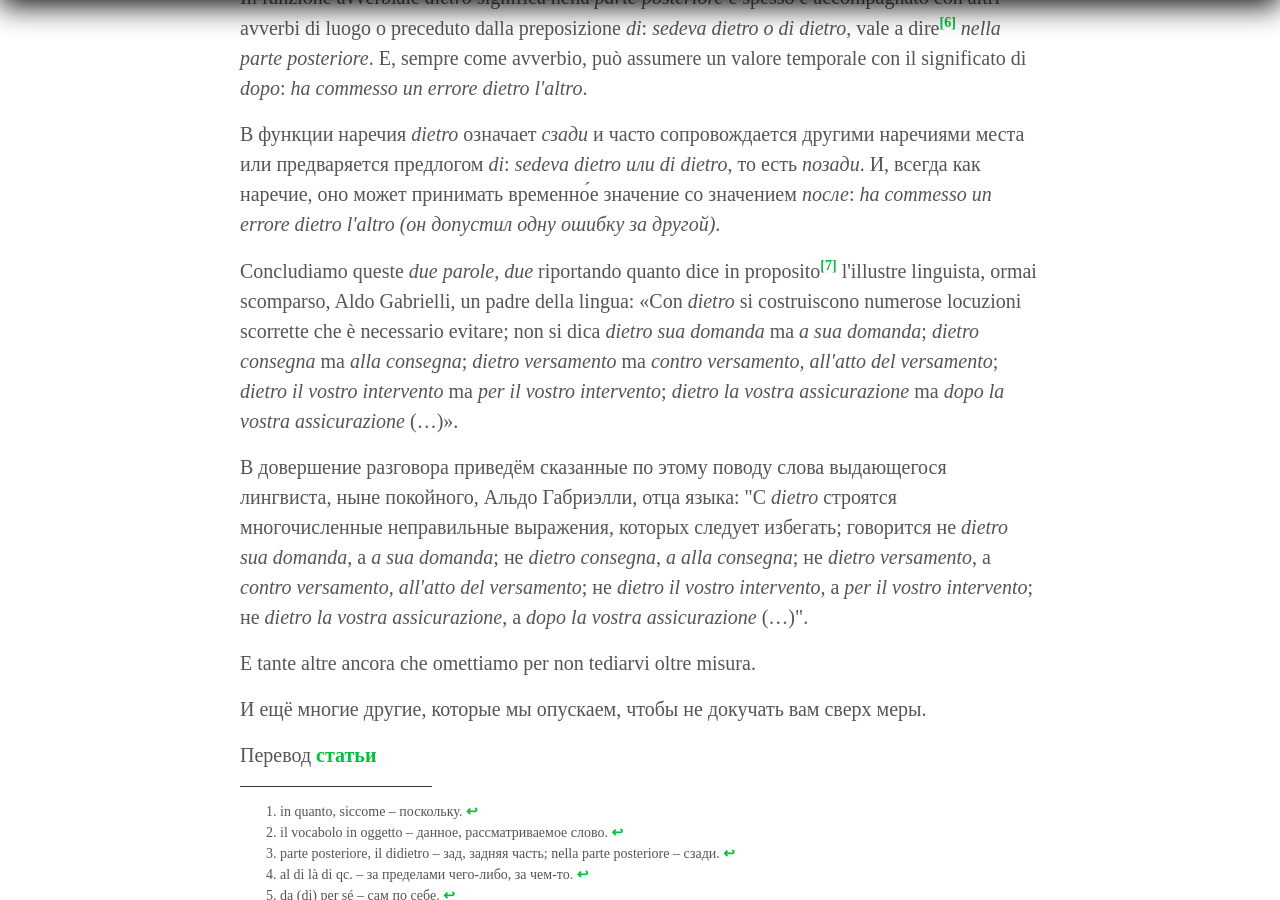
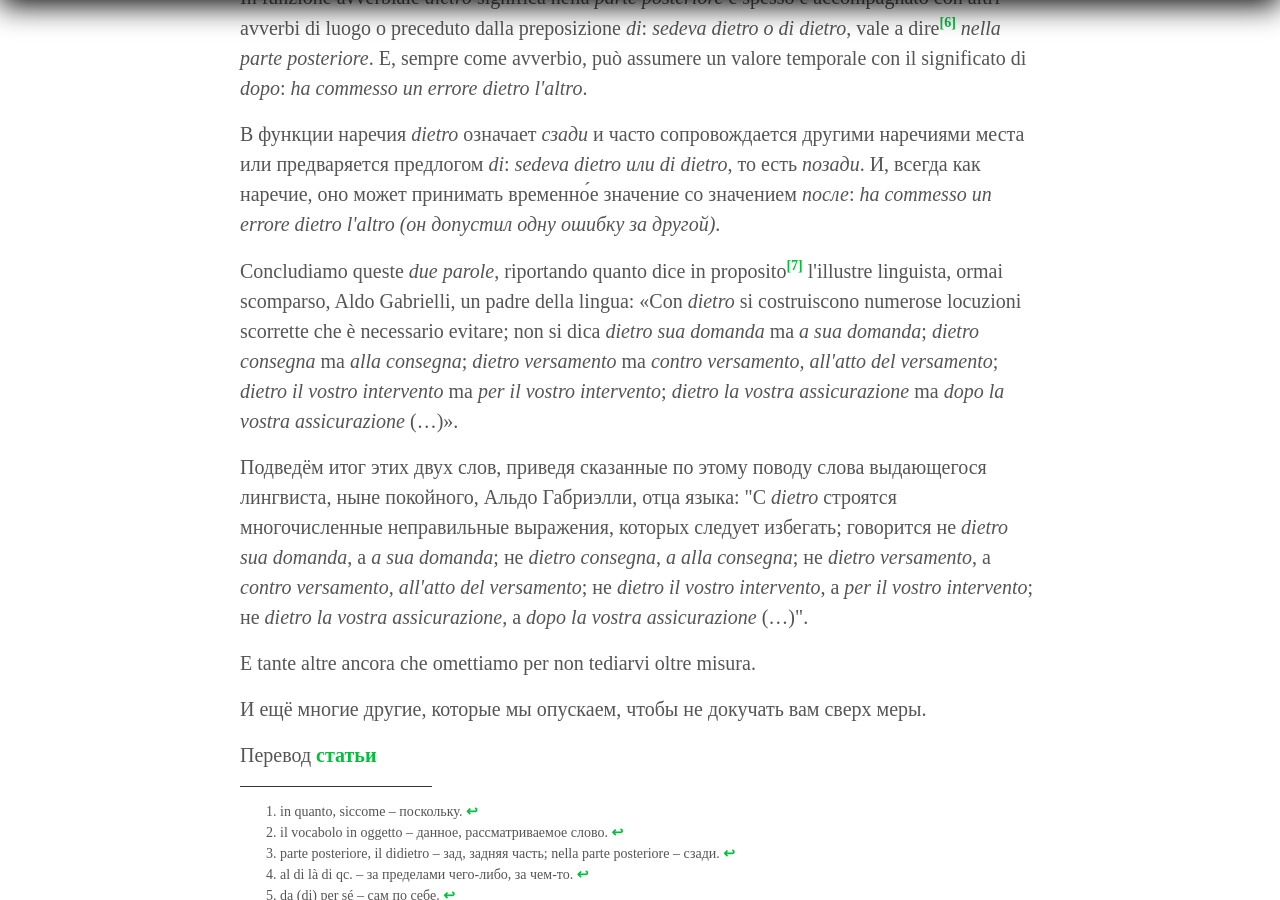
Before and after one commit to postolny/postolny.github.io, a Jekyll site: the page built from _posts/2022-09-09-dietro-il-o-dietro-a.md, in a window 1280 px wide and 900 px high, scrolled down 1829 px. Built offline with Jekyll 4.4.1, drawn with Linux system fonts in a browser that asks for light colours.

Commit message:
Add files via upload

```diff
--- a/_posts/2022-09-09-dietro-il-o-dietro-a.md
+++ b/_posts/2022-09-09-dietro-il-o-dietro-a.md
@@ -32,9 +32,9 @@
 
 В функции наречия _dietro_ означает _сзади_ и часто сопровождается другими наречиями места или предваряется предлогом _di_: _sedeva dietro или di dietro_, то есть _позади_. И, всегда как наречие, оно может принимать временно́е значение со значением _после_: _ha commesso un errore dietro l'altro (он допустил одну ошибку за другой)_.
 
-Concludiamo queste _due parole_, _due_ riportando quanto dice in proposito[^7] l'illustre linguista, ormai scomparso, Aldo Gabrielli, un padre della lingua: «Con _dietro_ si costruiscono numerose locuzioni scorrette che è necessario evitare; non si dica _dietro sua domanda_ ma _a sua domanda_; _dietro consegna_ ma _alla consegna_; _dietro versamento_ ma _contro versamento, all'atto del versamento_; _dietro il vostro intervento_ ma _per il vostro intervento_; _dietro la vostra assicurazione_ ma _dopo la vostra assicurazione_ (…)».
+Concludiamo queste _due parole_, riportando quanto dice in proposito[^7] l'illustre linguista, ormai scomparso, Aldo Gabrielli, un padre della lingua: «Con _dietro_ si costruiscono numerose locuzioni scorrette che è necessario evitare; non si dica _dietro sua domanda_ ma _a sua domanda_; _dietro consegna_ ma _alla consegna_; _dietro versamento_ ma _contro versamento, all'atto del versamento_; _dietro il vostro intervento_ ma _per il vostro intervento_; _dietro la vostra assicurazione_ ma _dopo la vostra assicurazione_ (…)».
 
-В довершение разговора приведём сказанные по этому поводу слова выдающегося лингвиста, ныне покойного, Альдо Габриэлли, отца языка: "С _dietro_ строятся многочисленные неправильные выражения, которых следует избегать; говорится не _dietro sua domanda_, а _a sua domanda_; не _dietro consegna_, _а alla consegna_; не _dietro versamento_, а _contro versamento, all'atto del versamento_; не _dietro il vostro intervento_, а _per il vostro intervento_; не _dietro la vostra assicurazione_, а _dopo la vostra assicurazione_ (…)".
+Подведём итог этих двух слов, приведя сказанные по этому поводу слова выдающегося лингвиста, ныне покойного, Альдо Габриэлли, отца языка: "С _dietro_ строятся многочисленные неправильные выражения, которых следует избегать; говорится не _dietro sua domanda_, а _a sua domanda_; не _dietro consegna_, _а alla consegna_; не _dietro versamento_, а _contro versamento, all'atto del versamento_; не _dietro il vostro intervento_, а _per il vostro intervento_; не _dietro la vostra assicurazione_, а _dopo la vostra assicurazione_ (…)".
 
 E tante altre ancora che omettiamo per non tediarvi oltre misura.
 
```
